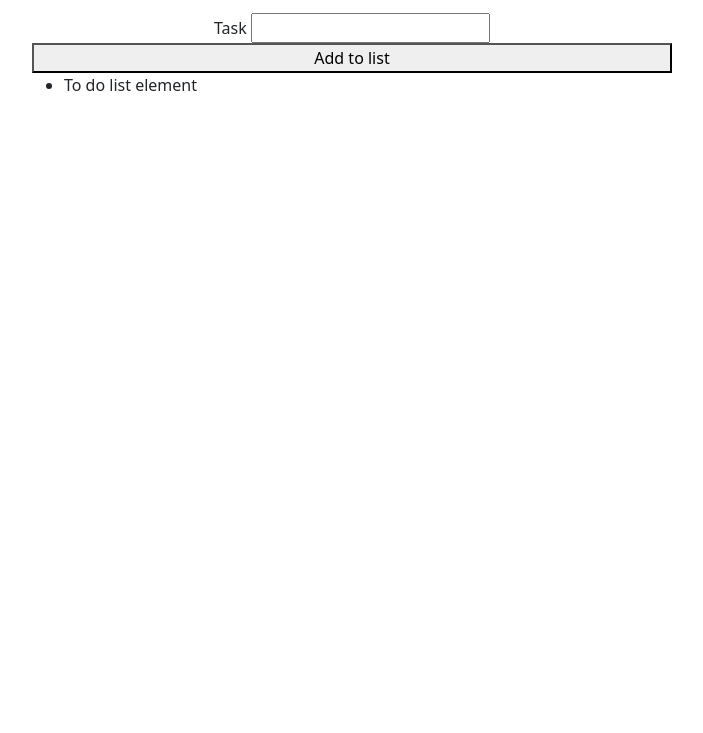
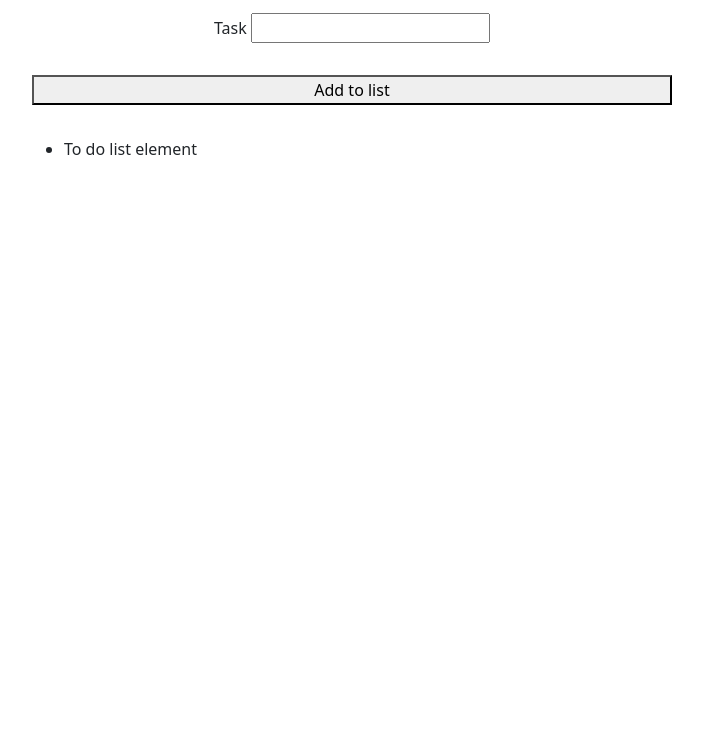
Before and after one commit to jamesbdev/todolist, a plain HTML site: page index.html in a window 1280 px wide. Shown: the part 67-800 px from the top of the page, without its empty margins (288-991 px from the left). Drawn offline with nearby package versions, Linux system fonts and the light colour scheme.

Commit message:
adding spacing

```diff
--- a/style.css
+++ b/style.css
@@ -8,11 +8,16 @@ h1 {
 
 form {
     text-align: center;
+    margin-bottom: 2em;
 }
 
 .main-container {
     display: flex;
     flex-direction: column;
+}
+
+.to-do-list {
+    margin-top: 2em;
 }
 
 @media screen and (min-width: 1200px) {
```
